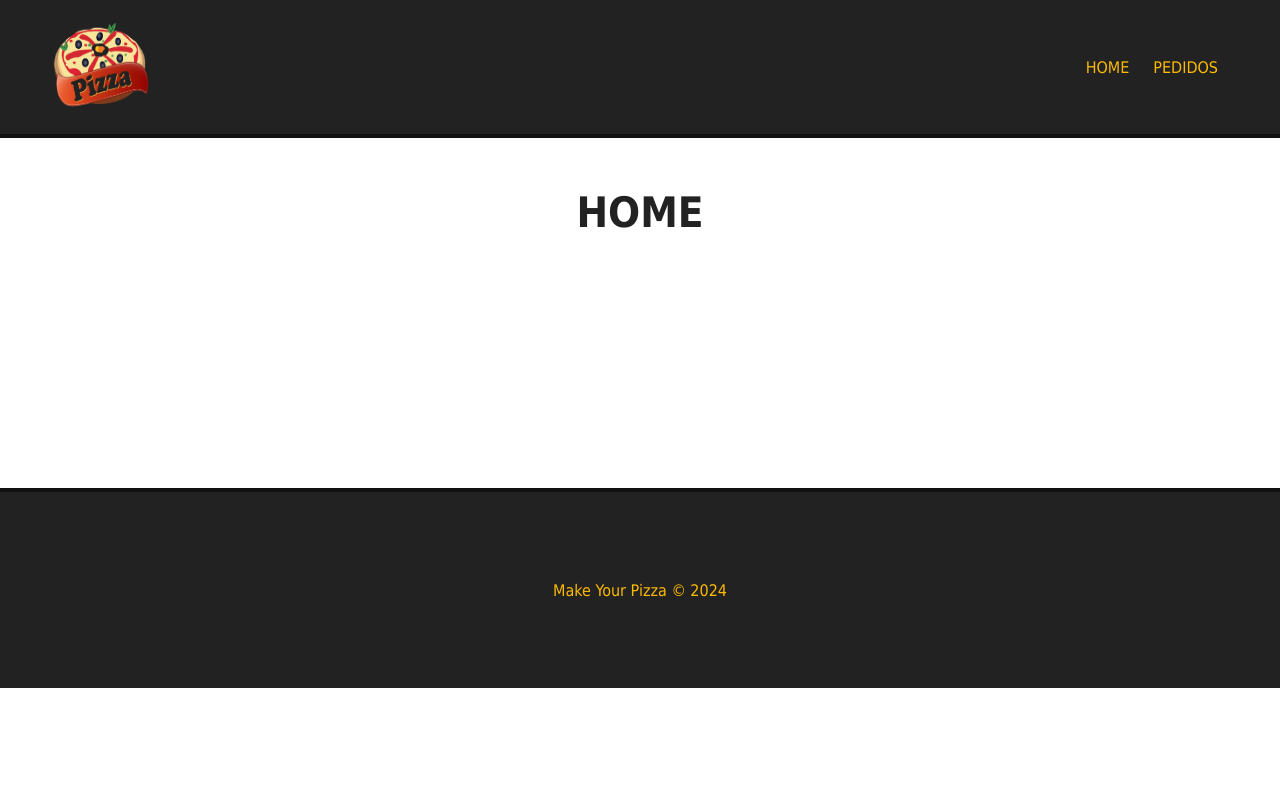
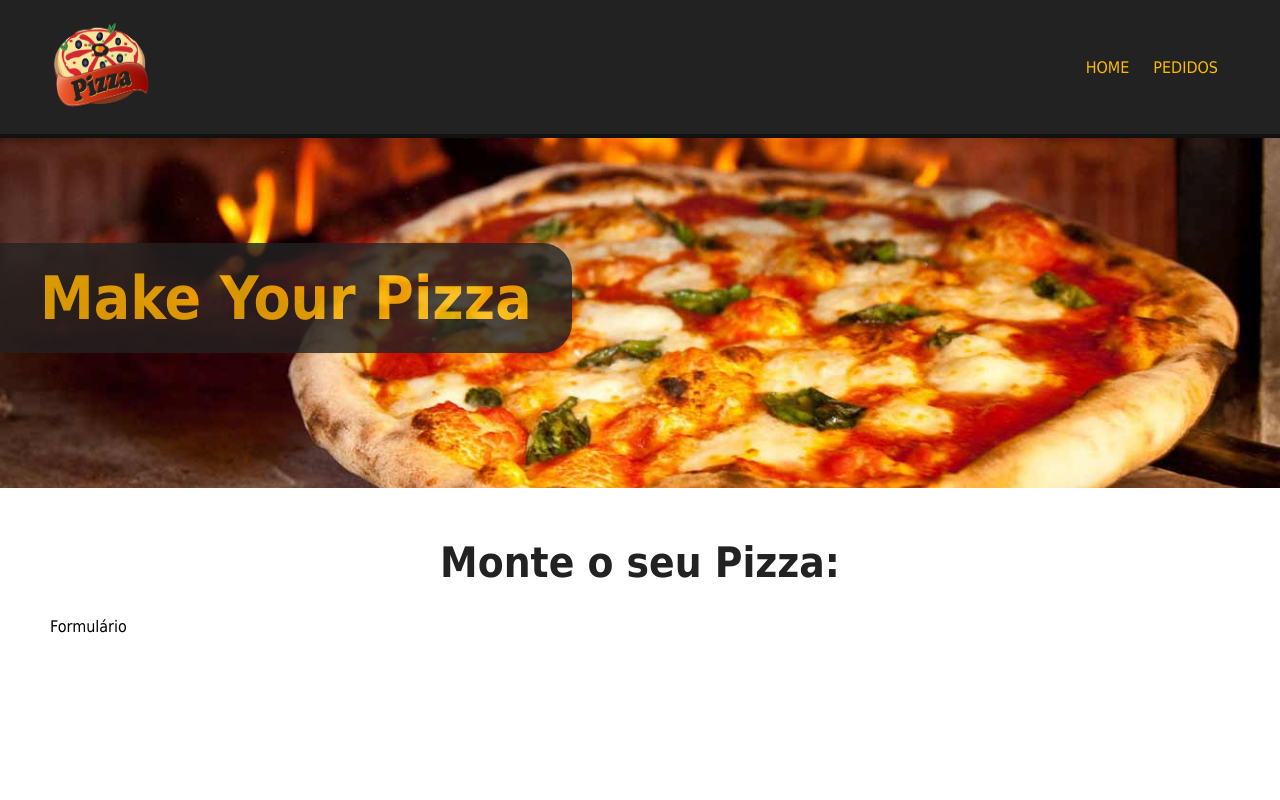
Before and after one commit to victorsantanna/pizzaria-web, a Vue app: page / in a window 1280 px wide. Shown: the top 800 px of the page. Built offline with nearby package versions, Linux system fonts and the light colour scheme.

Commit message:
feat: adição do import e das tags h1 e p

```diff
--- a/src/views/HomeView.vue
+++ b/src/views/HomeView.vue
@@ -1,9 +1,19 @@
 <template>
+  <Banner />
   <div class="main-container">
-    <h1>HOME</h1>
+    <h1>Monte o seu Pizza:</h1>
+    <p>Formulário</p>
   </div>
 </template>
 
 <script>
+import Banner from "../components/Banner.vue"
+
+export default{
+  name:"Home",
+  components:{
+    Banner,
+  }
+}
 
 </script>
```
